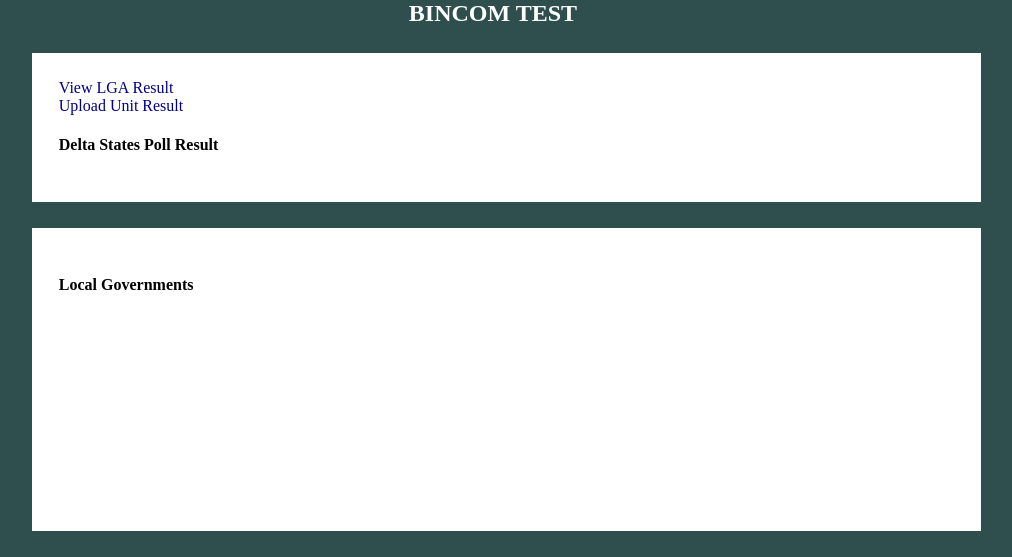
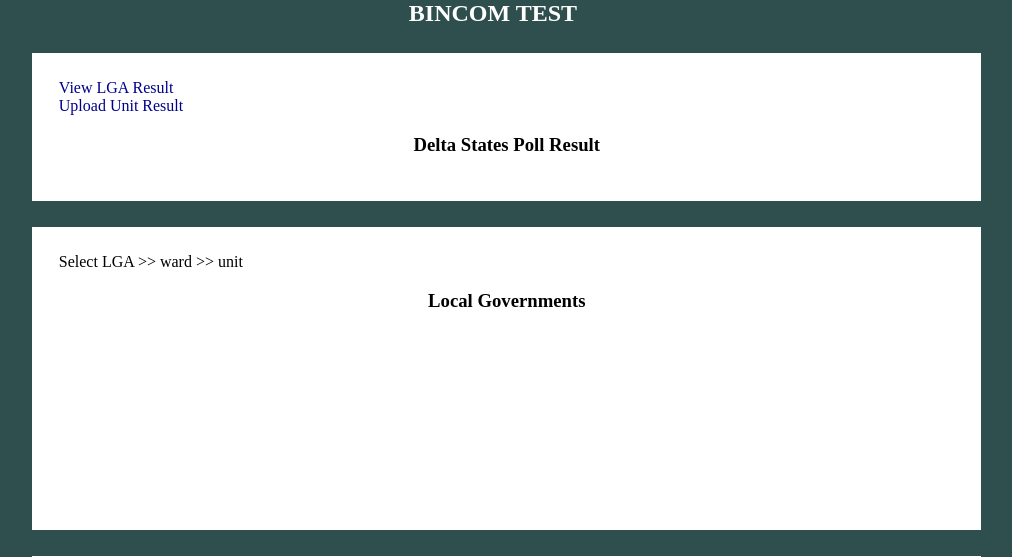
Before and after one commit to petidesoftwares/bincom_test_frontend, a PHP site: page / in a window 1280 px wide. Shown: the top 557 px of the page, without its empty margins (147-1159 px from the left). Run offline with PHP 8.4, Linux system fonts and the light colour scheme.

Commit message:
style commit

```diff
--- a/css/bincomcss.css
+++ b/css/bincomcss.css
@@ -70,3 +70,6 @@ input[type="text"]{
     width: 20%;
     font-size: large;
 }
+h3{
+    text-align: center;
+}
--- a/index.php
+++ b/index.php
@@ -9,14 +9,15 @@
 <div class="card-fluid">
     <span class="span-link"><a href="views/lga.php">View LGA Result</a></span><br>
     <span class="span-link"><a href="views/upload-poll-result.php">Upload Unit Result</a></span><br>
-    <h4> Delta States Poll Result</h4>
+    <h3> Delta States Poll Result</h3>
 </div>
 <!--<div class="card" id="states">-->
 <!--    <h4> Delta States Poll Result</h4>-->
 <!--    <ul id = "state-list"</ul>-->
 <!--</div>-->
 <div class="card" id = "lgas">
-    <h4>Local Governments</h4>
+    <span>Select LGA >> ward >> unit</span>
+    <h3>Local Governments</h3>
     <ul id="lga-list"></ul>
 </div>
 <div class="card" id = "wards">
--- a/views/lga.php
+++ b/views/lga.php
@@ -7,6 +7,7 @@
     </head>
     <body>
         <div class="card-fluid">
+            <h3>Total LGA Results</h3>
             <div>
                 <div>
                     <select id="lga-by-state" onchange="getResult()">
```
